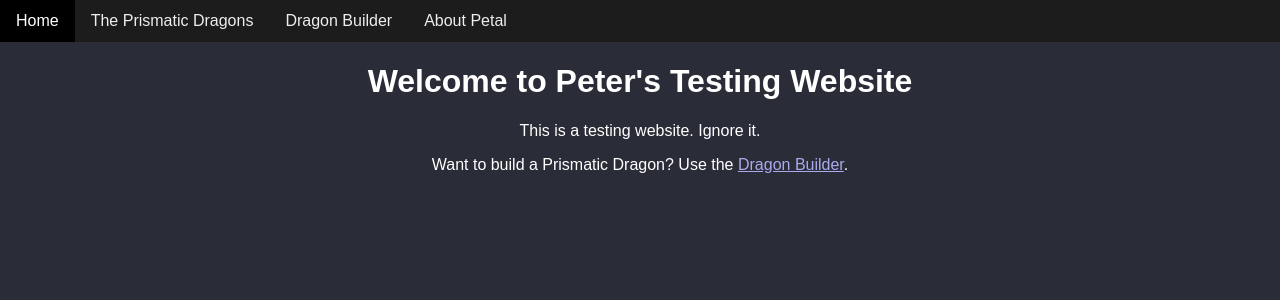
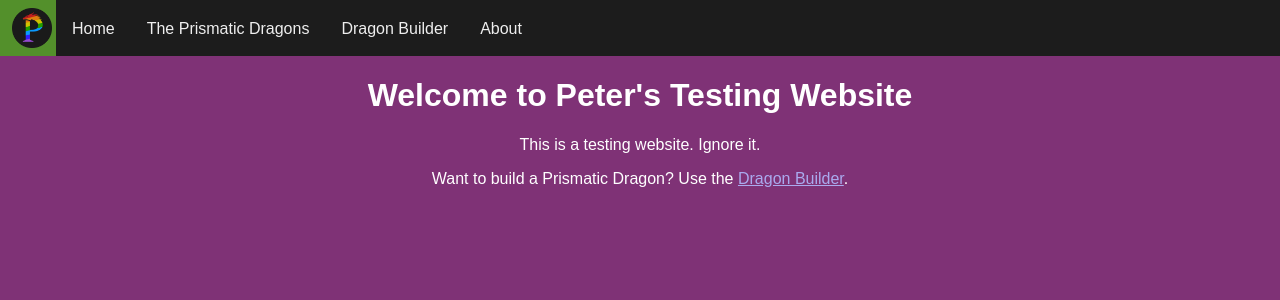
Before and after one commit to paduerst/pd-sveltekit-test, a SvelteKit app: page / in a window 1280 px wide. Shown: the top 300 px of the page. Built offline with nearby package versions, Linux system fonts and the light colour scheme.

Commit message:
Navbar WIP

```diff
--- a/src/app.css
+++ b/src/app.css
@@ -2,7 +2,7 @@ body {
 	font-family: Arial, Helvetica, sans-serif;
 	margin: 0;
 	color: #fff;
-  background-color: rgb(42, 44, 55);
+	background-color: rgb(127, 50, 118);
 	text-align: center;
 	overflow-x: hidden;
 }
--- a/src/routes/+layout.svelte
+++ b/src/routes/+layout.svelte
@@ -2,33 +2,97 @@
 	import '../app.css';
 </script>
 
-<div class="top-nav">
-	<nav>
+<header class="primary-header">
+	<a href="/" class="logo-anchor">
+		<img src="favicon.png" alt="Petal Quest logo" aria-label="Site home" class="logo-img" />
+		<!-- <span class="logo-txt">Petal Quest</span> -->
+	</a>
+
+	<nav class="primary-navigation">
+		<ul class="nav-list">
+			<li>
 				<a href="/">Home</a>
+			</li>
+			<li>
 				<a href="/prismatic-dragons">The Prismatic Dragons</a>
+			</li>
+			<li>
 				<a href="/dragon-builder">Dragon Builder</a>
-		<a href="/about">About Petal</a>
+			</li>
+			<li>
+				<a href="/about">About</a>
+			</li>
+		</ul>
 	</nav>
-</div>
+</header>
 
-<slot></slot>
+<slot />
 
 <style lang="scss">
-	.top-nav {
+	$logoHeight: 40px;
+	$logoVerticalPadding: 8px;
+	$totalHeaderHeight: calc($logoHeight + 2 * $logoVerticalPadding);
+
+	$navFontSize: 16px;
+	$navFontVerticalPadding: calc(0.5 * ($totalHeaderHeight - $navFontSize));
+
+	.primary-header {
+		display: flex;
+		align-items: center;
 		background-color: rgb(28, 28, 28);
 		overflow: hidden;
+	}
+
+	.logo-anchor {
+		line-height: 0;
+		display: inline-block;
+
+		&:hover {
+			background-color: #53902b;
+		}
+	}
+
+	.logo-img {
+		width: $logoHeight;
+		height: $logoHeight;
+		padding: $logoVerticalPadding 4px;
+		padding-left: 12px;
+	}
+
+	.logo-txt {
+		font-size: $navFontSize;
+		// box-sizing: content-box;
+		// display: inline-block;
+		height: $navFontSize;
+
+		padding: $navFontVerticalPadding 12px;
+	}
+
+	.nav-list {
+		margin: 0;
+		display: flex;
+		gap: 0;
+		padding: 0;
+		font-size: $navFontSize;
+		list-style-type: none;
+
+		li {
+			float: left;
 
 			a {
-			float: left;
 				color: #eee;
-			padding: 12px 16px;
+				padding: $navFontVerticalPadding 16px;
 				text-decoration: none;
-			font-size: 1rem;
+
+				box-sizing: content-box;
+				display: inline-block;
+				height: $navFontSize;
 
 				&:hover {
-				background-color: #000;
+					background-color: #53902b;
 					color: #fff;
 				}
 			}
 		}
+	}
 </style>
```
Also changed, not shown: 19 other files (tests, documents, lock files or other folders). Lines whose indentation alone changed are shown as unchanged.
